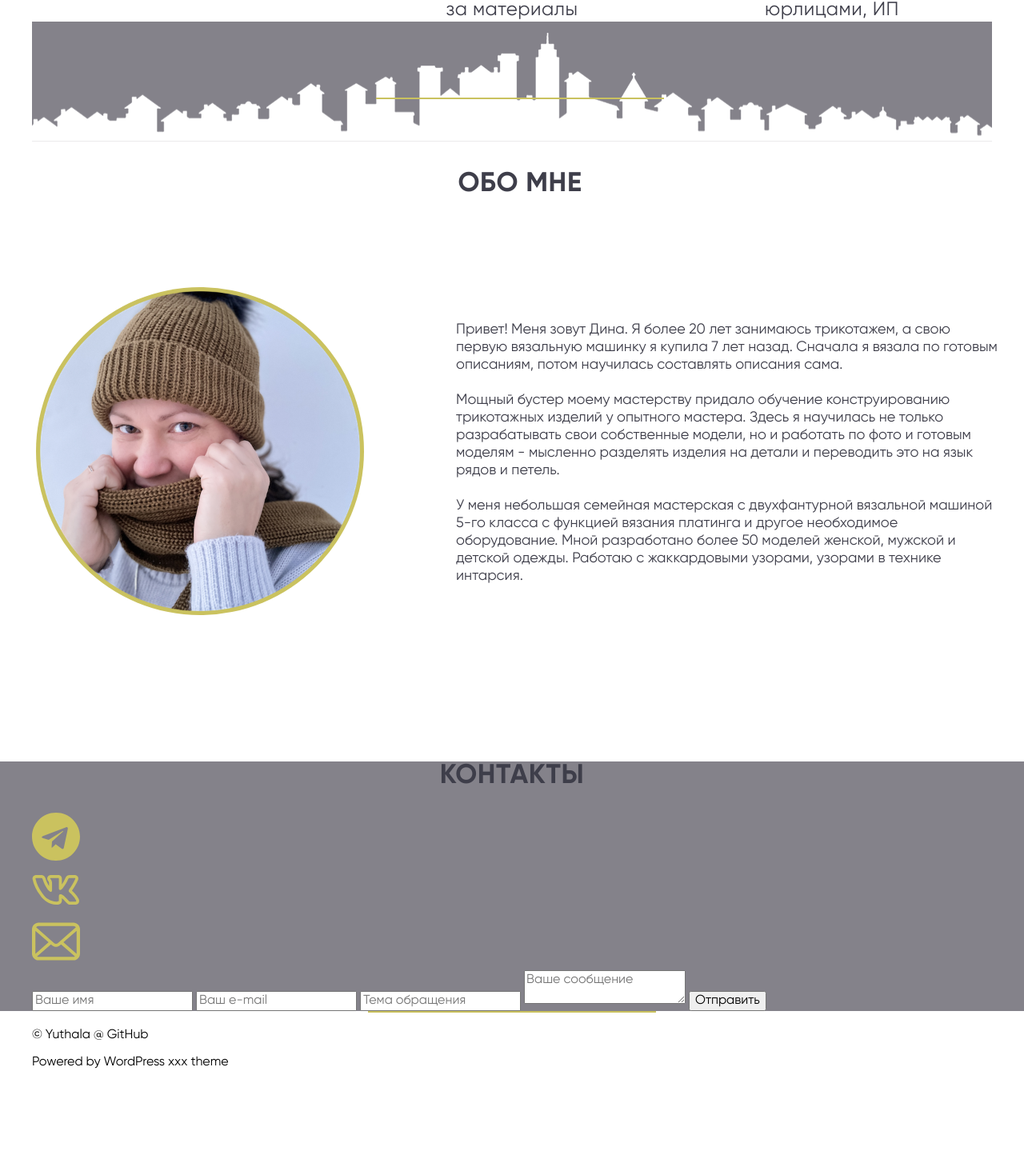
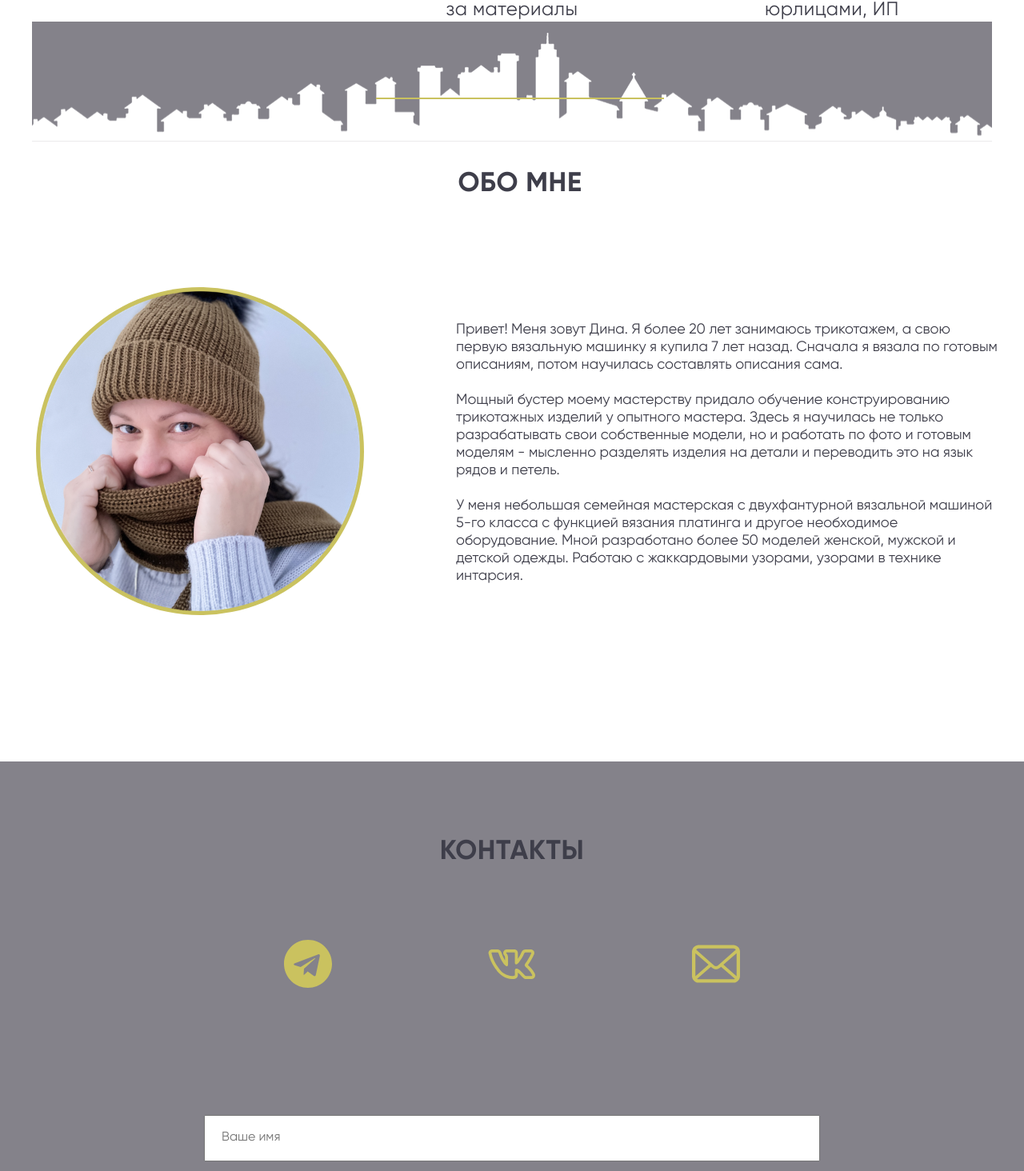
Before and after one commit to Yuthala/Limonero, a PHP site: page / in a window 1280 px wide. Shown: the part 1840-3304 px from the top of the page at 80% size. Before the commit the page ends 3176 px from the top, so only its background shows below. Run offline with PHP 8.4, Linux system fonts and the light colour scheme.

Commit message:
css "contacts" section

```diff
--- a/index.html
+++ b/index.html
@@ -117,16 +117,13 @@
 				<div class="contacts__inner">
 					<div class="contacts__icon-box">
 						<div class="contacts__item">
-							<img src="img/telegram.svg" alt="telegram">
-							<div class="contacts__text"></div>
+							<a href="#" target="_blank"><img src="img/telegram.svg" alt="telegram" class="contacts__item-link"></a>
 						</div>
 						<div class="contacts__item">
-							<img src="img/vk.svg" alt="vk">
-							<div class="contacts__text"></div>
+							<a href="#" target="_blank"><img src="img/vk.svg" alt="vk" class="contacts__item-link"></a>
 						</div>
 						<div class="contacts__item">
-							<img src="img/email.svg" alt="email">
-							<div class="contacts__text"><a href="mailto:dinavl@bk.ru" target="_blank"></a></div>
+							<a href="mailto:dinavl@bk.ru" target="_blank"><img src="img/email.svg" alt="email" class="contacts__item-link"></a>
 						</div>
 					</div>
 					<form action="#" class="contacts__form">
@@ -134,7 +131,7 @@
 						<input type="email" class="contacts__email" placeholder="Ваш e-mail">
 						<input type="text" class="contacts__topic" placeholder="Тема обращения">
 						<textarea class="contacts__textarea" placeholder="Ваше сообщение"></textarea>
-						<button class="contacts__button">Отправить</button>
+						<input type="submit" class="contacts__button" value="Отправить"></input>
 					</form>
 				</div>
 		</section>
--- a/scss/_contacts.scss
+++ b/scss/_contacts.scss
@@ -1,29 +1,46 @@
 .contacts {
 	background-color: $dark_accent;
+	&__title {
+		color: $dark_shades;
+		padding-top: 95px;
+	}
+	&__icon-box {
+		display: flex;
+		justify-content: space-between;
+		max-width: 570px;
+		padding-top: 64px;
+		margin: 0 auto;
+	}
+	&__form {
+		display: flex;
+		flex-direction: column;
+		max-width: 770px;
+		margin: 0 auto;
+		margin-top: 153px;
+		input {
+			height: 52px;
+		}
+	}
+	&__item {
+		text-align: center;
+		max-width: 130px;
+	}
+	&__name, &__email, &__topic {
+		margin-bottom: 20px;
+		padding-left: 20px;;
+	}
+	&__textarea {
+		margin-bottom: 21px;
+		height: 195px;
+		resize: none;
+		padding: 22px;
+	}
+	&__button {
+		background-color: $light_accent;
+		font-size: 17px;
+		font-weight: 400;
+		color: $dark_shades;
+		border: none;
+		cursor: pointer;
+	}
 }
-
-.contacts__title {
-	color: $dark_shades;
-}
-.title {
-}
-.contacts__inner {
-}
-.contacts__icon-box {
-}
-.contacts__item {
-}
-.contacts__text {
-}
-.contacts__form {
-}
-.contacts__name {
-}
-.contacts__email {
-}
-.contacts__topic {
-}
-.contacts__textarea {
-}
-.contacts__button {
-}
--- a/scss/_header.scss
+++ b/scss/_header.scss
@@ -59,6 +59,7 @@
 	background-color: $light_accent;
 	border-radius: 8px;
 	margin: 0 auto 206px;
+	border: none;
 	a {
 		text-decoration: none;
 		color: $light_shades;
```
Also changed, not shown: css/style.min.css.
